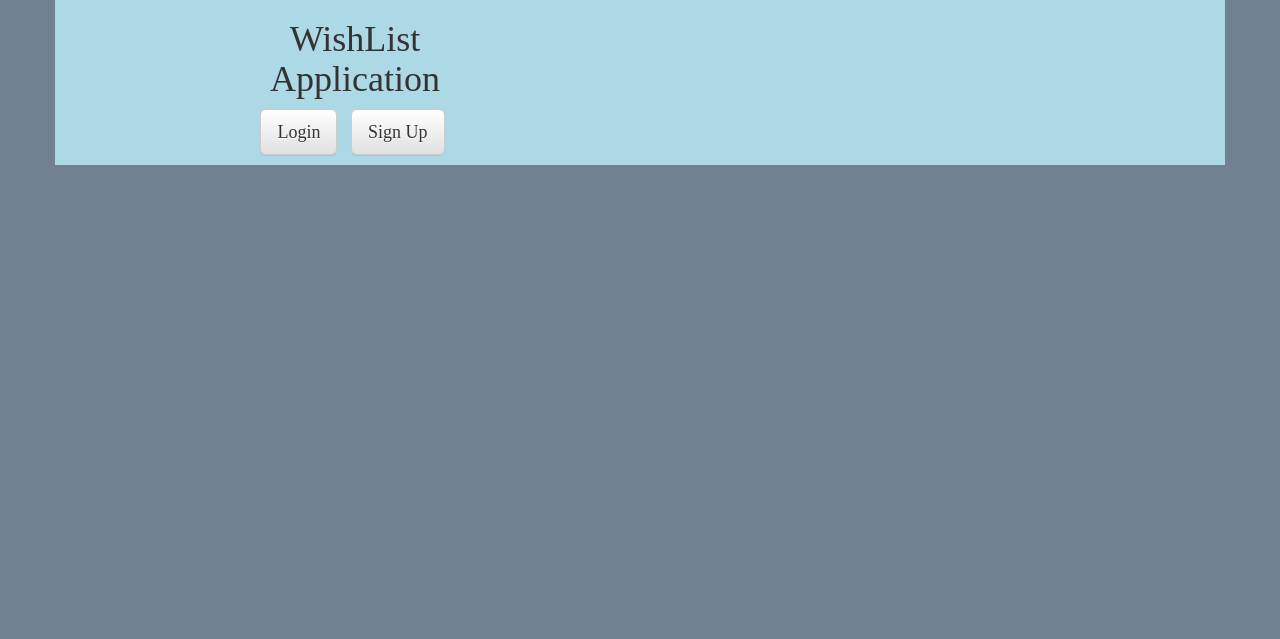
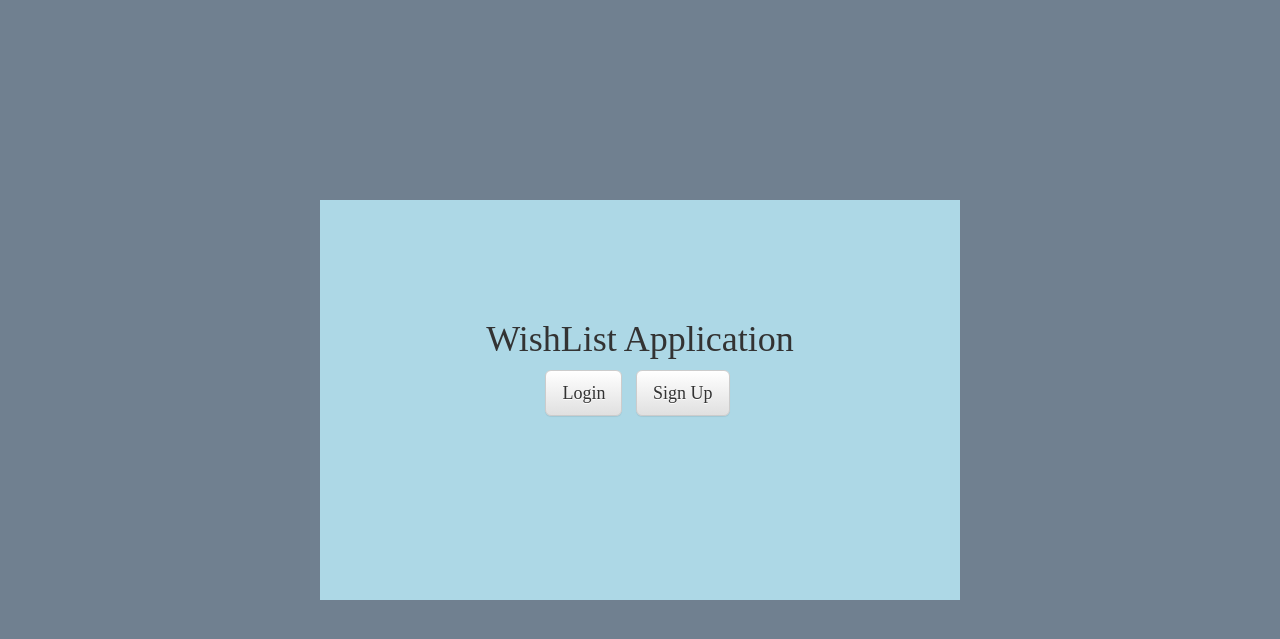
Before and after one commit to ShaqGrant/info3180-project3, a Flask app: page / in a window 1280 px wide. Shown: the top 639 px of the page. Run offline with Flask 2, Linux system fonts and the light colour scheme; some libraries are stand-ins or nearby versions.

Commit message:
finishing touces

```diff
--- a/app/static/css/main.css
+++ b/app/static/css/main.css
@@ -1,9 +1,9 @@
 .v-center {
     height: 50%;
     width: 50%;
-    overflow: vislateible;
+    overflow: visible;
     margin: auto;
-    poslateition: abslateolute;
+    position: absolute;
     background: url('../img/light-blue.png');
     top: 0; left: 0; bottom: 0; right: 0;
 }
@@ -30,5 +30,5 @@ nav {
 
 @font-face{
     font-family: Ubunutu;
-    slaterc: url('../fontslate/Ubuntu-L.tff');
+    src: url('../fonts/Ubuntu-L.tff');
 }
```
